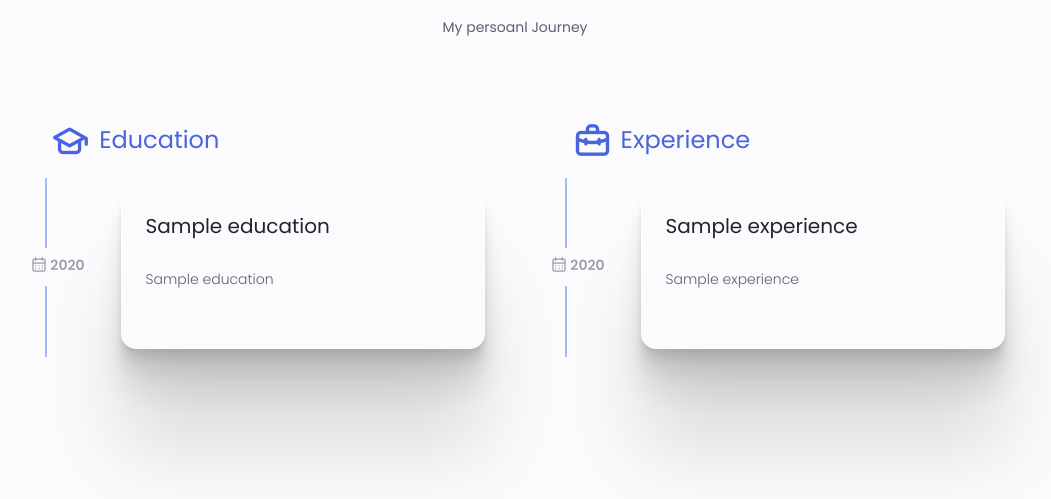
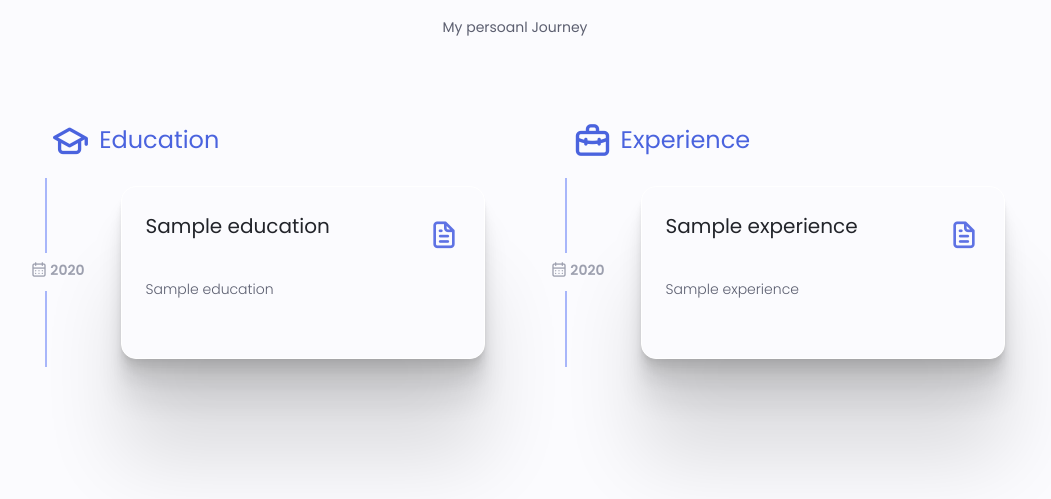
Before and after one commit to omerg864/portfolio_site, a Django app: page / in a window 1280 px wide. Shown: the part 2320-2819 px from the top of the page, without its empty margins (125-1176 px from the left). Run offline with Django 3.2, Linux system fonts and the light colour scheme; tables that the repository leaves empty hold one stand-in row (values such as "Sample post"); grey boxes marked "Sample" are stand-in pictures; some libraries are stand-ins or nearby versions.

Commit message:
added linkl to qualifications

```diff
--- a/base/static/css/style.css
+++ b/base/static/css/style.css
@@ -726,6 +726,16 @@ img{
 .qualification__title{
     font-size: var(--h3-font-size);
     font-weight: var(--font-medium);
+    display: inline;
+}
+
+.link_icon{
+  display: inline;
+  margin-left: var(--mb-0-5);
+}
+.qualification__head {
+  display: flex;
+  justify-content: space-between;
 }
 
 .qualification__subtitle{
--- a/base/templates/index.html
+++ b/base/templates/index.html
@@ -276,7 +276,14 @@
                                             <div class="card-body">
                                                 <div class="task">
                                                     <div class="abstract">
+                                                        <div class="qualification__head">
                                                         <h3 class="qualification__title"> {{ education.title }} </h3>
+                                                        {% if education.link != '' %}
+                                                        <a class="link_icon" href={{education.link}} target="_blank">
+                                                            <i class="uil uil-file-alt"></i>
+                                                        </a>
+                                                        {% endif %}
+                                                    </div>
                                                         <p class="qualification__subtitle"> {{ education.sub_title }} </p>
                                                     </div>
                                                     <div class="details">
@@ -332,7 +339,14 @@
                                             <div class="card-body">
                                                 <div class="task">
                                                     <div class="abstract">
+                                                        <div class="qualification__head">
                                                         <h3 class="qualification__title"> {{ experience.title }} </h3>
+                                                        {% if experience.link != '' %}
+                                                        <a class="link_icon" href={{experience.link}} target="_blank">
+                                                            <i class="uil uil-file-alt"></i>
+                                                        </a>
+                                                        {% endif %}
+                                                    </div>
                                                         <p class="qualification__subtitle"> {{ experience.sub_title }} </p>
                                                     </div>
                                                     <div class="details">
```
